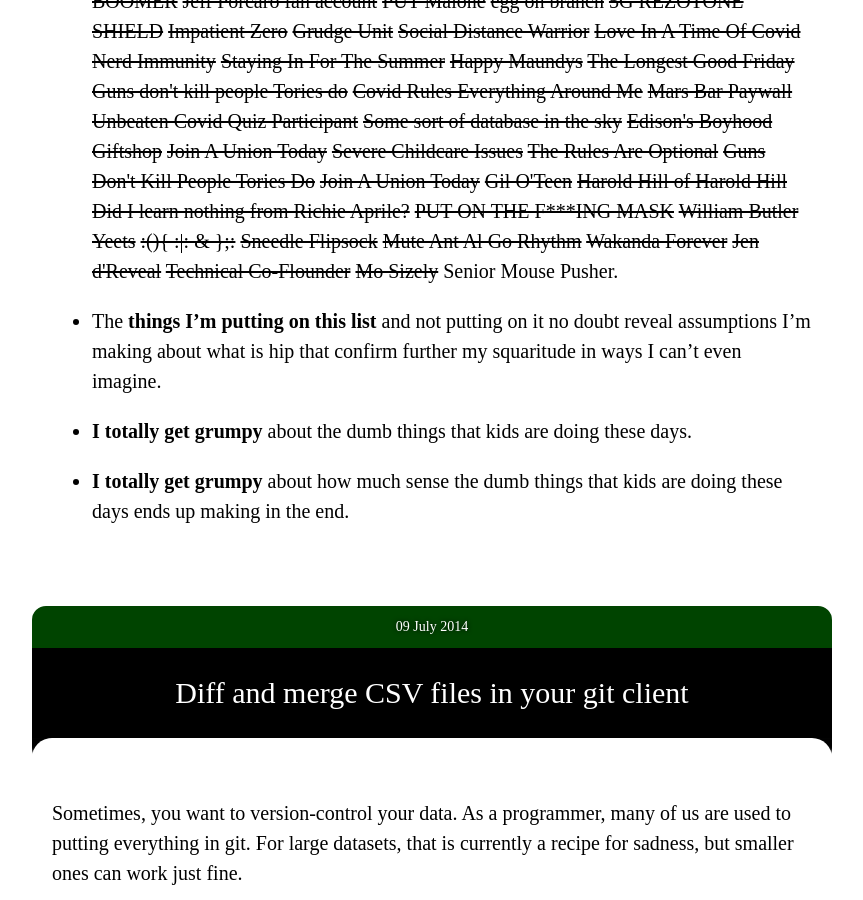
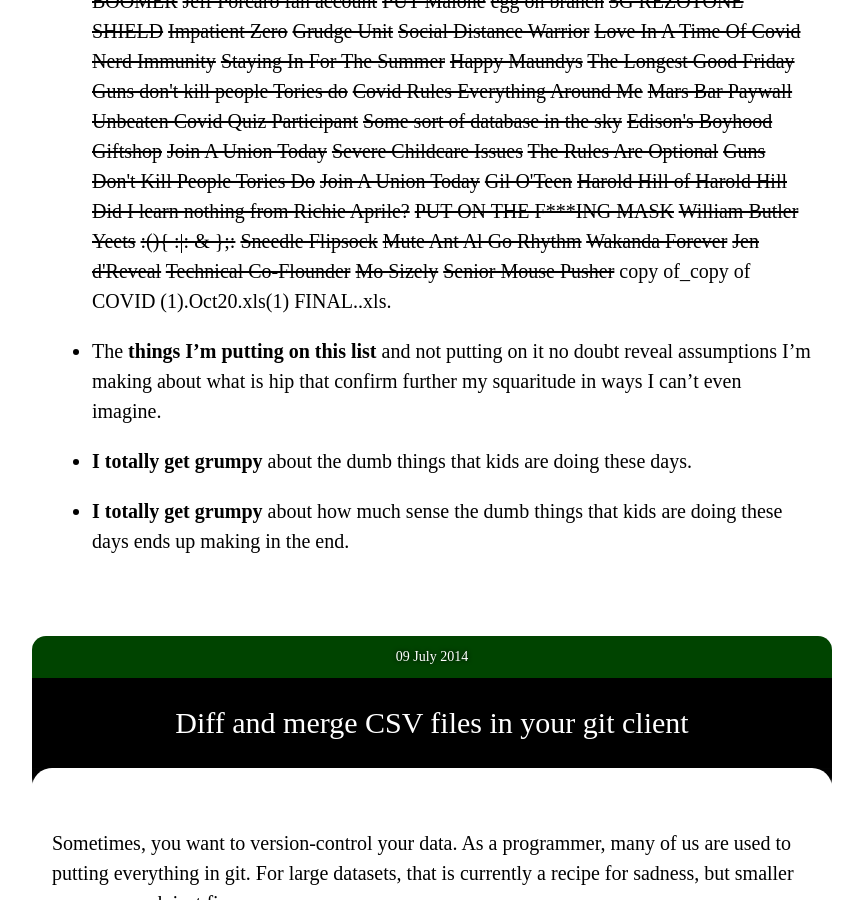
Before and after one commit to paulfitz/paulfitz.github.io, a Jekyll site: the page built from index.html, in a window 1280 px wide and 900 px high, scrolled down 28856 px. Shown: the whole window, without its empty margins (208-1071 px from the left). Built offline with Jekyll 4.4.1, drawn with Linux system fonts in a browser that asks for light colours; nearby versions of some CDN libraries.

Commit message:
add a pikesleyism

```diff
--- a/_data/pikes.json
+++ b/_data/pikes.json
@@ -234,5 +234,6 @@
   "Jen d&#39;Reveal",
   "Technical Co-Flounder",
   "Mo Sizely",
-  "Senior Mouse Pusher"
+  "Senior Mouse Pusher",
+  "copy of_copy of COVID (1).Oct20.xls(1) FINAL..xls"
 ]
```
